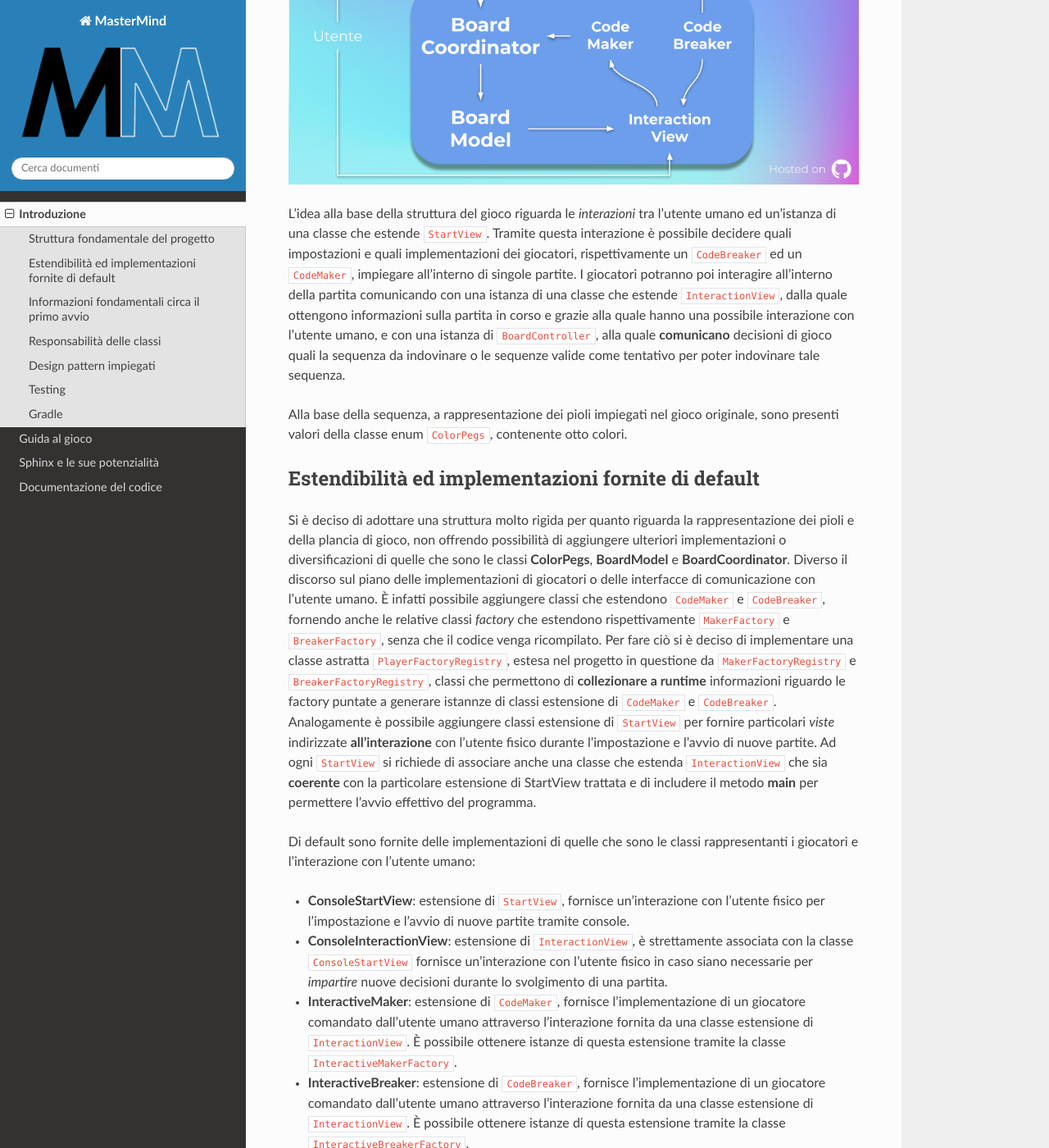
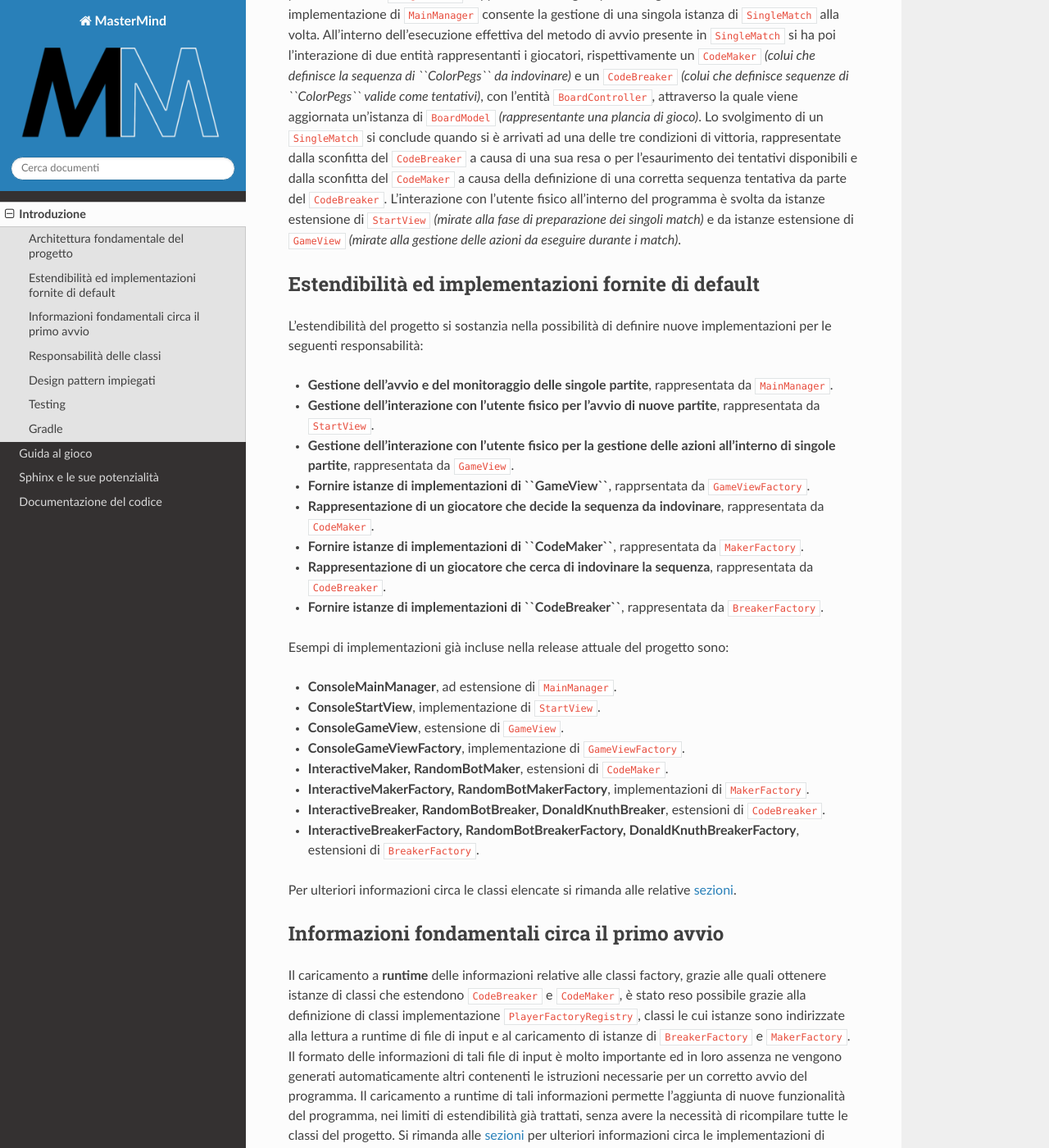
Before and after one commit to Azzeccagarbugli/MasterMind, a Sphinx documentation site: the page built from docs/introduzione.rst, in a window 1280 px wide and 1400 px high, scrolled down 479 px. Shown: the whole window at 82% size. Built offline with Sphinx 7.4.7 and the Read the Docs theme 2.0.0, drawn with Linux system fonts in a browser that asks for light colours; pages that are not in the unit, such as notebooks, are missing from menus; some of the changed text lies outside the part shown.

Commit message:
[UPDATE] Aggiornata relazione

```diff
--- a/docs/introduzione.rst
+++ b/docs/introduzione.rst
@@ -5,62 +5,72 @@ del gioco da tavolo **Mastermind** [1]_. Nell'ideare la struttura del progetto s
 alla **massima modularità possibile**, per quanto non totale, ottenuta tramite l'applicazione
 di determinati design pattern.
 
-Struttura fondamentale del progetto
---------------------------------------
-
-.. image:: _static/MasterMind.png
-
-L'idea alla base della struttura del gioco riguarda le *interazioni* tra l'utente umano ed un'istanza
-di una classe che estende ``StartView``. Tramite questa interazione è possibile decidere quali impostazioni
-e quali implementazioni dei giocatori, rispettivamente un ``CodeBreaker`` ed un ``CodeMaker``,
-impiegare all'interno di singole partite. I giocatori potranno poi interagire all'interno della partita
-comunicando con una istanza di una classe che estende ``InteractionView``, dalla quale ottengono informazioni
-sulla partita in corso e grazie alla quale hanno una possibile interazione con l'utente umano, e con
-una istanza di ``BoardController``, alla quale **comunicano** decisioni di gioco quali la sequenza da indovinare o le sequenze
-valide come tentativo per poter indovinare tale sequenza.
-
-Alla base della sequenza, a rappresentazione dei pioli impiegati nel gioco originale, sono presenti valori della
-classe enum ``ColorPegs``, contenente otto colori.
+Architettura fondamentale del progetto
+---------------------------------------
+L'avvio del programma è delegato ad una classe che estende ``MainManager``, classe astratta contenente il funzionamento effettivo e a più alto livello del programma.
+La particolare estensione di tale classe è delegata a definire quali implementazioni delle classi ``GameViewFactory`` e ``StartView`` si è scelto di impiegare.
+Le classi ``GameViewFactory`` e ``StartView`` sono fondamentali in quanto estendibili con classi mirate a fornire delle viste finalizzate all'interazione con gli **utenti fisici**.
+Il funzionamento di ``MainManager`` si basa sulla creazione, esecuzione e monitoraggio di istanze personalizzate di ``SingleMatch``, rappresentanti singole partite di gioco.
+La corrente implementazione di ``MainManager`` consente la gestione di una singola istanza di ``SingleMatch`` alla volta.
+All'interno dell'esecuzione effettiva del metodo di avvio presente in ``SingleMatch`` si ha poi l'interazione di due entità rappresentanti i giocatori, rispettivamente
+un ``CodeMaker`` *(colui che definisce la sequenza di ``ColorPegs`` da indovinare)* e un ``CodeBreaker`` *(colui che definisce sequenze di ``ColorPegs`` valide come tentativi)*,
+con l'entità ``BoardController``, attraverso la quale viene aggiornata un'istanza di ``BoardModel`` *(rappresentante una plancia di gioco)*.
+Lo svolgimento di un ``SingleMatch`` si conclude quando si è arrivati ad una delle tre condizioni di vittoria, rappresentate dalla sconfitta del ``CodeBreaker`` a causa di una sua resa
+o per l'esaurimento dei tentativi disponibili e dalla sconfitta del ``CodeMaker`` a causa della definizione di una corretta sequenza tentativa da parte del ``CodeBreaker``.
+L'interazione con l'utente fisico all'interno del programma è svolta da istanze estensione di ``StartView`` *(mirate alla fase di preparazione dei singoli match)* e da
+istanze estensione di ``GameView`` *(mirate alla gestione delle azioni da eseguire durante i match)*.
 
 Estendibilità ed implementazioni fornite di default
 -------------------------------------------------------
-Si è deciso di adottare una struttura molto rigida per quanto riguarda la rappresentazione dei pioli e della plancia
-di gioco, non offrendo possibilità di aggiungere ulteriori implementazioni o diversificazioni di quelle che sono le classi
-**ColorPegs**, **BoardModel** e **BoardCoordinator**.
-Diverso il discorso sul piano delle implementazioni di giocatori o delle interfacce di comunicazione con l'utente umano.
-È infatti possibile aggiungere classi che estendono ``CodeMaker`` e ``CodeBreaker``, fornendo anche le relative classi *factory* che estendono
-rispettivamente ``MakerFactory`` e ``BreakerFactory``, senza che il codice venga ricompilato.
-Per fare ciò si è deciso di implementare una classe astratta ``PlayerFactoryRegistry``, estesa nel progetto in questione
-da ``MakerFactoryRegistry`` e ``BreakerFactoryRegistry``, classi che permettono di **collezionare a runtime** informazioni
-riguardo le factory puntate a generare istannze di classi estensione di ``CodeMaker`` e ``CodeBreaker``.
-Analogamente è possibile aggiungere classi estensione di ``StartView`` per fornire particolari *viste* indirizzate **all'interazione**
-con l'utente fisico durante l'impostazione e l'avvio di nuove partite. Ad ogni ``StartView`` si richiede di associare anche una classe
-che estenda ``InteractionView`` che sia **coerente** con la particolare estensione di StartView trattata e di includere il metodo **main** per permettere
-l'avvio effettivo del programma.
+L'estendibilità del progetto si sostanzia nella possibilità di definire nuove implementazioni per le seguenti responsabilità:
 
-Di default sono fornite delle implementazioni di quelle che sono le classi rappresentanti i giocatori e l'interazione con l'utente umano:
+* **Gestione dell'avvio e del monitoraggio delle singole partite**, rappresentata da ``MainManager``.
 
-* **ConsoleStartView**: estensione di ``StartView``, fornisce un'interazione con l'utente fisico per l'impostazione e l'avvio di nuove partite tramite console.
+* **Gestione dell'interazione con l'utente fisico per l'avvio di nuove partite**, rappresentata da ``StartView``.
 
-* **ConsoleInteractionView**: estensione di ``InteractionView``, è strettamente associata con la classe ``ConsoleStartView`` fornisce un'interazione con l'utente fisico in caso siano necessarie per *impartire* nuove decisioni durante lo svolgimento di una partita.
+* **Gestione dell'interazione con l'utente fisico per la gestione delle azioni all'interno di singole partite**, rappresentata da ``GameView``.
 
-* **InteractiveMaker**: estensione di ``CodeMaker``, fornisce l'implementazione di un giocatore comandato dall'utente umano attraverso l'interazione fornita da una classe estensione di ``InteractionView``. È possibile ottenere istanze di questa estensione tramite la classe ``InteractiveMakerFactory``.
+* **Fornire istanze di implementazioni di ``GameView``**, rapprsentata da ``GameViewFactory``.
 
-* **InteractiveBreaker**: estensione di ``CodeBreaker``, fornisce l'implementazione di un giocatore comandato dall'utente umano attraverso l'interazione fornita da una classe estensione di ``InteractionView``. È possibile ottenere istanze di questa estensione tramite la classe ``InteractiveBreakerFactory``.
+* **Rappresentazione di un giocatore che decide la sequenza da indovinare**, rappresentata da ``CodeMaker``.
 
-* **RandomBotMaker**: estensione di ``CodeMaker``, fornisce l'implementazione di un giocatore comandato da un **IA** che agisce fornendo sequenze randomiche. È possibile ottenere istanze di questa estensione tramite la classe ``RandomBotMakerFactory``.
+* **Fornire istanze di implementazioni di ``CodeMaker``**, rappresentata da ``MakerFactory``.
 
-* **RandomBotBreaker**: estensione di ``CodeBreaker``, fornisce l'implementazione di un giocatore comandato da un **IA** che agisce fornendo sequenze randomiche. È possibile ottenere istanze di questa estensione tramite la classe ``RandomBotBreakerFactory``.
+* **Rappresentazione di un giocatore che cerca di indovinare la sequenza**, rappresentata da ``CodeBreaker``.
+
+* **Fornire istanze di implementazioni di ``CodeBreaker``**, rappresentata da ``BreakerFactory``.
+
+Esempi di implementazioni già incluse nella release attuale del progetto sono:
+
+* **ConsoleMainManager**, ad estensione di ``MainManager``.
+
+* **ConsoleStartView**, implementazione di ``StartView``.
+
+* **ConsoleGameView**, estensione di ``GameView``.
+
+* **ConsoleGameViewFactory**, implementazione di ``GameViewFactory``.
+
+* **InteractiveMaker, RandomBotMaker**, estensioni di ``CodeMaker``.
+
+* **InteractiveMakerFactory, RandomBotMakerFactory**, implementazioni di ``MakerFactory``.
+
+* **InteractiveBreaker, RandomBotBreaker, DonaldKnuthBreaker**, estensioni di ``CodeBreaker``.
+
+* **InteractiveBreakerFactory, RandomBotBreakerFactory, DonaldKnuthBreakerFactory**, estensioni di ``BreakerFactory``.
 
 Per ulteriori informazioni circa le classi elencate si rimanda alle relative :doc:`sezioni <source/packages>`.
 
 
 Informazioni fondamentali circa il primo avvio
 --------------------------------------------------
-Il caricamento a **runtime** delle informazioni relative alle classi factory grazie alle quali ottenere istanze di classi che estendono
-``CodeBreaker`` e ``CodeMaker`` è stato reso possibile grazie alla lettura di specifici file testuali. In loro assenza il software creerà
-dei file standard, comunicando all'utente questa decisione, da modificare **obbligatoriamente** con le giuste informazioni per avere un
-corretto avvio ed una corretta esecuzione del programma.
+Il caricamento a **runtime** delle informazioni relative alle classi factory, grazie alle quali ottenere istanze di classi che estendono
+``CodeBreaker`` e ``CodeMaker``, è stato reso possibile grazie alla definizione di classi implementazione ``PlayerFactoryRegistry``, classi le cui istanze sono indirizzate
+alla lettura a runtime di file di input e al caricamento di istanze di ``BreakerFactory`` e ``MakerFactory``.
+Il formato delle informazioni di tali file di input è molto importante ed in loro assenza ne vengono generati automaticamente altri contenenti
+le istruzioni necessarie per un corretto avvio del programma.
+Il caricamento a runtime di tali informazioni permette l'aggiunta di nuove funzionalità del programma, nei limiti di estendibilità già trattati, senza avere la
+necessità di ricompilare tutte le classi del progetto.
+Si rimanda alle :doc:`sezioni <source/packages>` per ulteriori informazioni circa le implementazioni di ``PlayerFactoryRegistry`` fornite.
 
 Responsabilità delle classi
 --------------------------------------
@@ -69,16 +79,20 @@ Si rimanda alle :doc:`sezioni <source/packages>` riguardanti le implementazioni
 Design pattern impiegati
 --------------------------------------
 1. **Model View Controller** [2]_
-Rappresenta la struttura alla base dell'intero gioco. È stata implementata tramite le classi ``StartView``, ``InteractionView``, ``BoardModel`` e ``BoardCoordinator``.
+Rappresenta la struttura alla base del funzionamento delle singole partite.
+È stata implementata tramite le classi ``GameView``, ``BoardModel`` e ``BoardCoordinator``, classi le cui istanze comunicano all'interno di ``SingleMatch``.
 
 2. **Observer** [3]_
-Implementato fornendo come classe da osservare ``BoardModel`` e come classi che osservano ``InteractionView`` e ``CurrentGameStats``. Dalla versione 9 di Java l'interfaccia Observer, pensata nell'ottica di questo design pattern, risulta deprecata. La sua implementazione è quindi da vedere in un'ottica puramente accademica e finalizzata all'apprendimento del concetto alla base del pattern.
+Implementato fornendo come classe da osservare ``BoardModel`` e come classi che osservano ``GameView`` e ``MatchState``, classi estensione di ``BoardObserver``.
+Dalla versione 9 di Java l'interfaccia Observer, pensata nell'ottica di questo design pattern, risulta deprecata.
+La sua implementazione all'interno di questo progetto è quindi da vedere in un'ottica puramente accademica e finalizzata all'apprendimento del concetto alla base del pattern.
 
 3. **Singleton** [4]_
-Presente all'interno delle classi ``ConsoleStartView`` e ``ConsoleInteractionView``, esso garantisce che siano presenti **singole** istanze di tali classi all'interno del progetto.
+Presente all'interno della classe ``ConsoleStartView``, esso garantisce che siano presenti **singole** istanze di tali classe all'interno del progetto.
 
 4. **Factory** [5]_
-Implementato tramite l'interfaccia ``PlayerFactory``, implementata da ``BreakerFactory`` e ``MakerFactory``, **classi astratte** da estendere tramite classi factory che forniscano istanze di classi estensione rispettivamente di ``CodeBreaker`` e ``CodeMaker``.
+Implementato tramite le classi ``PlayerFactory``, ``MakerFactory``, ``BreakerFactory`` e le loro implementazioni per poter fornire istanze di giocatori ``CodeMaker`` e ``CodeBreaker``.
+Lo stesso pattern è stato inoltre implementato con ``GameViewFactory`` per poter fornire istanze di ``GameView`` all'inizializzazione dei vari ``SingleMatch``.
 
 Testing
 --------------------------------------
```
Also changed, not shown: other parts of docs/introduzione.rst (+1 -1 lines), 7 other files.
